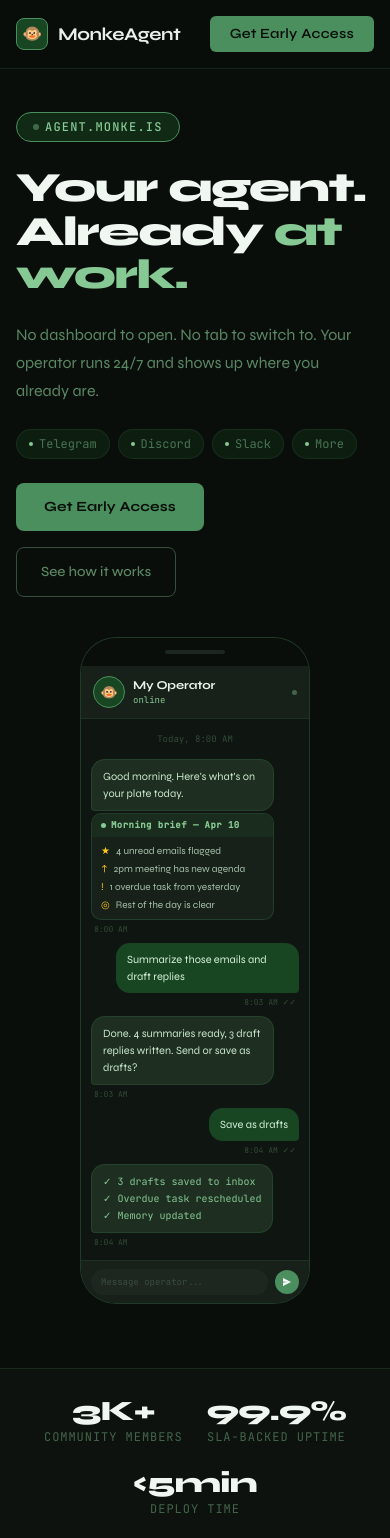
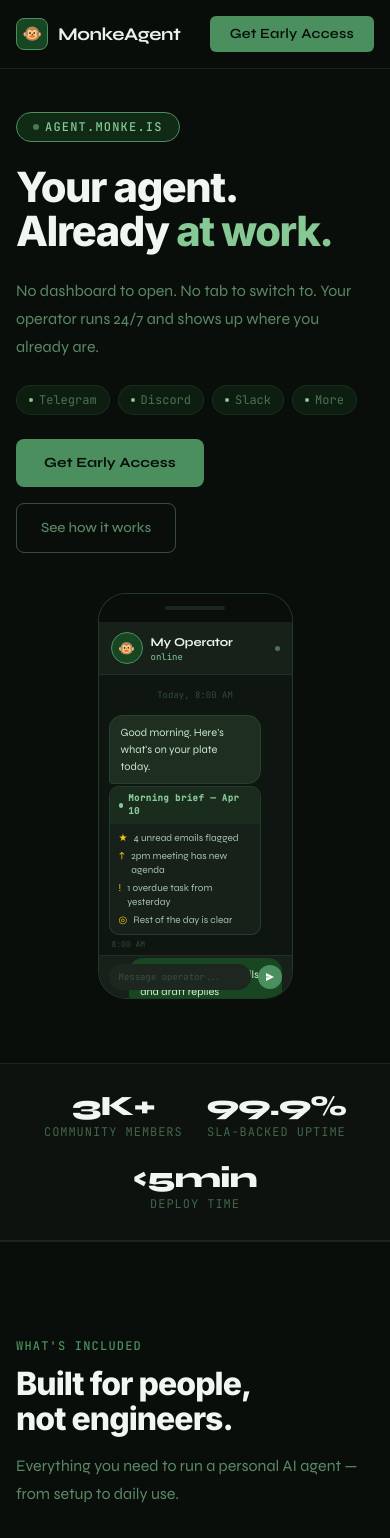
Before and after one commit to jpbedoya/monkeAgent, a Next.js app: page / in a window 390 px wide. Shown: the top 1538 px of the page. Built offline with nearby package versions, Linux system fonts and the light colour scheme.

Commit message:
Switch to Inter font (cleaner, more legible) + Fix iPhone mockup proportions (195×424px max)

```diff
--- a/src/app/globals.css
+++ b/src/app/globals.css
@@ -87,8 +87,8 @@
 }
 
 h1, h2, h3, h4, h5, h6 {
-  font-family: 'Syne', sans-serif;
-  font-weight: 700;
+  font-family: 'Inter', sans-serif;
+  font-weight: 800;
 }
 
 /* Custom scrollbar */
--- a/src/app/layout.tsx
+++ b/src/app/layout.tsx
@@ -14,6 +14,9 @@
   return (
     <html lang="en">
       <head>
+        <link rel="preconnect" href="https://fonts.googleapis.com" />
+        <link rel="preconnect" href="https://fonts.gstatic.com" crossOrigin="anonymous" />
+        <link href="https://fonts.googleapis.com/css2?family=Inter:wght@400;500;600;700;800&family=JetBrains+Mono:wght@300;400;500&display=swap" rel="stylesheet" />
       </head>
       <body className="antialiased">
         {children}
--- a/src/app/page.tsx
+++ b/src/app/page.tsx
@@ -139,13 +139,14 @@
       <div className="flex justify-center">
         {/* Phone frame */}
         <div
-          className="w-[230px] md:w-[260px]"
+          className="w-[195px] md:w-[220px]"
           style={{
             background: "#0F1510",
             border: "1.5px solid rgba(74,143,93,0.3)",
-            borderRadius: 36,
+            borderRadius: 28,
             overflow: "hidden",
             maxWidth: "100%",
+            maxHeight: "424px",
           }}
         >
           {/* Notch */}
@@ -197,7 +198,7 @@
               flexDirection: "column",
               gap: 8,
               background: "#0F1510",
-              minHeight: 340,
+              height: 280,
             }}
           >
             {/* Date divider */}
```
